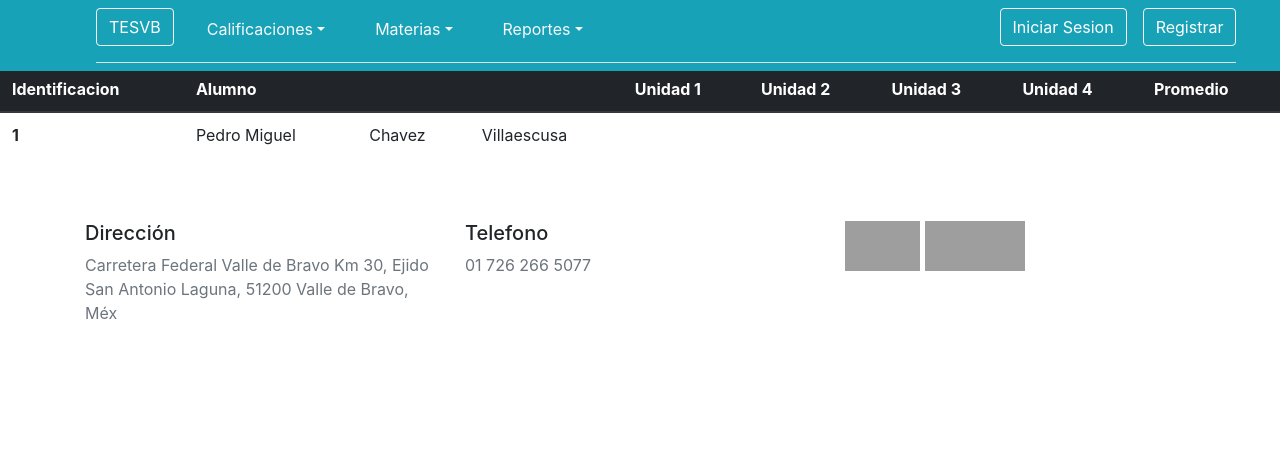
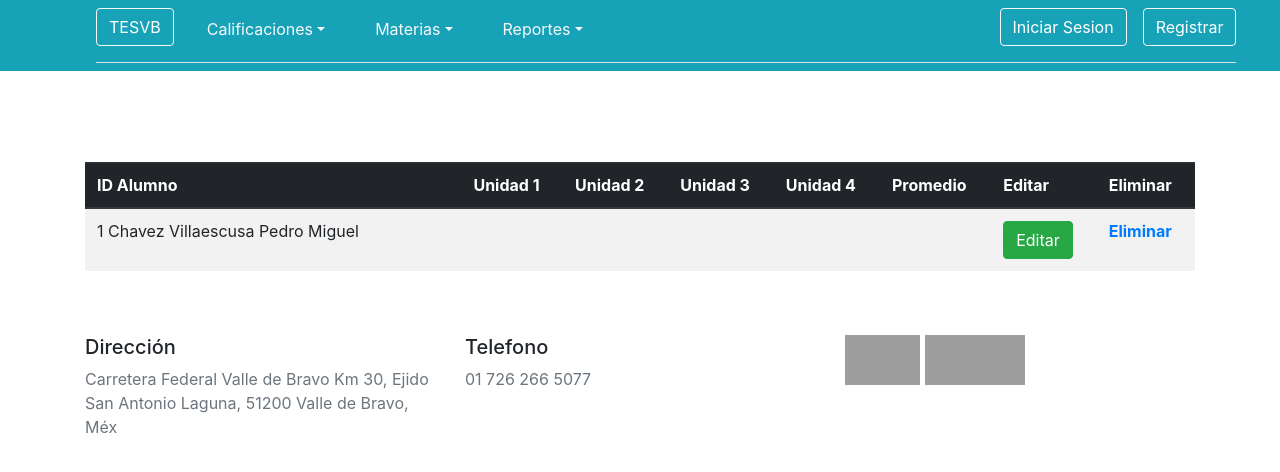
Before and after one commit to bernardinooctavio/aplicacionesproyecto, a PHP site: page /aplicacionesproyecto/Ver in a window 1280 px wide. Shown: the top 472 px of the page. Run offline with PHP 8.4, Linux system fonts and the light colour scheme; data comes from the database, SQL or seed files in the repository; some libraries are stand-ins or nearby versions; grey boxes are pictures that could not be loaded.

Commit message:
modificaciontablas
modificacionconbotonesyvista

```diff
--- a/Views/Ver/index.php
+++ b/Views/Ver/index.php
@@ -1,36 +1,119 @@
-<table class="table">
+<div class="container">
+  <?php
+  if(mysqli_num_rows($datos)>0){
+  ?>
+  <h3>Aplicaciones Web 702</h3>
+  <br>
 
-<h3>Aplicaiones Web 702</h3>
+  <br>
+  <br>
+<!--<p class="oki">Aplicaciones Web 702</p>
+
+  <script>document.querySelector("p.oki").style.backgroundColor="Green";</script>
+<br>-->
+<br>
+  <table class="table table-striped">
   <thead class="thead-dark">
     <tr>
-      <th scope="col">Identificacion</th>
-      <th scope="col">Alumno</th>
-        <th scope="col"></th>
+      <th scope="col">ID  Alumno</th>
+      <th scope="col"></th>
+
         <th scope="col"></th>
       <th scope="col">Unidad 1</th>
       <th scope="col">Unidad 2</th>
       <th scope="col">Unidad 3</th>
       <th scope="col">Unidad 4</th>
       <th scope="col">Promedio</th>
+      <th scope="col">Editar</th>
+      <th scope="col">Eliminar</th>
     </tr>
   </thead>
   <tbody>
 <?php
 
-while($filas=mysqli_fetch_assoc($datos))
+while($fila=mysqli_fetch_assoc($datos))
 { ?>
 
+
+
     <tr>
-      <th scope="row"><?php echo $filas['id_usuario'] ?></th>
-      <td><?php echo $filas['nombre_per'] ?></td>
-      <td><?php echo $filas['ap'] ?></td>
-      <td><?php echo $filas['am'] ?></td>
+
+      <td scope="col"><?php echo $fila['id_usuario']." ".$fila['ap']." ".$fila['am']." ".$fila['nombre_per'] ?></td>
       <td></td>
       <td></td>
+      <td scope="col"></td>
+      <td scope="col"></td>
+        <td scope="col"></td>
+        <td scope="col"></td>
+        <td scope="col"></td>
+
+        <th scope="col"><button class="btn btn-success editar" id="<?php echo $fila['id_usuario'] ?>">Editar</button> </th>
+        <th scope="col"><a class="" href="<?php echo URL ?>Ver/eliminar/<?php echo $fila['id_usuario'] ?>">Eliminar</button></th>
+
     </tr>
-<?php
-}
-
-?>
-</tbody>
-</table>
+  <?php } ?>
+    </tbody>
+  </table>
+  <?php
+} else { ?>
+  <h2>No se encuentra ningun dato</h2>
+<?php } ?>
+</div>
+<div id="myModal" class="modal fade" role="dialog">
+<div class="modal-dialog">
+  <div class="modal-content">
+    <div class="modal-header">
+      <h4 class="modal-title">Editando ...</h4>
+      <button type="button" class="close"
+            data-dismiss="modal">&times;</button>
+    </div>
+    <div class="modal-body">
+      <form class="form-signin" action="" method="post" id="actualizacion">
+        <input type="text" hidden name="id" id="id_usuario" value="">
+        <div class="form-group">
+          <input type="text" class="form-control"
+            id="nombre_per" name="nombre_per"></input>
+          <label for="nombre_per">Nombre</label>
+        </div>
+        <div class="form-group">
+          <input type="text" class="form-control"
+            id="ap" name="ap"></input>
+          <label for="ap">Apellido Paterno</label>
+        </div>
+        <div class="form-group">
+          <input type="text" class="form-control"
+            id="am" name="am"></input>
+            <label for="am">Apellido Materno</label>
+        </div>
+      </form>
+    </div>
+    <div class="modal-footer">
+      <button type="button" class="btn btn-success actualiza"
+        data-dismiss="modal">Actualizar</button>
+    </div>
+  </div>
+</div>
+</div>
+<script type="text/javascript">
+$(document).ready(function(){
+  $(".editar").click(function(){
+    var id=$(this).attr('id');
+    $.post("<?php echo URL ?>Ver/get/"+id,{},function(data){
+      if(data){
+        data=JSON.parse(data)
+        $("#id").val(data['id_usuario'])
+        $("#nombre_per").val(data['nombre_per'])
+        $("#ap").val(data['ap'])
+        $("#am").val(data['am'])
+        $("#myModal").modal('show');
+      }
+    })
+  })
+  $(".actualiza").click(function(){
+    var arreglo=$("#actualizacion").serializeArray();
+    $.post("<?php echo URL ?>Ver/edit/",{arreglo:arreglo},function(data){
+      window.location.href="<?php echo URL ?>Ver/index";
+    })
+  })
+})
+</script>
```
